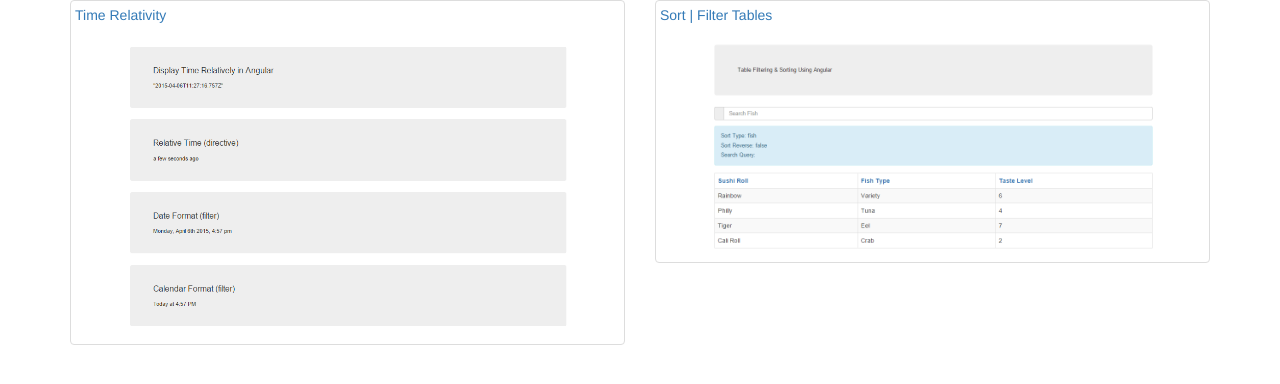
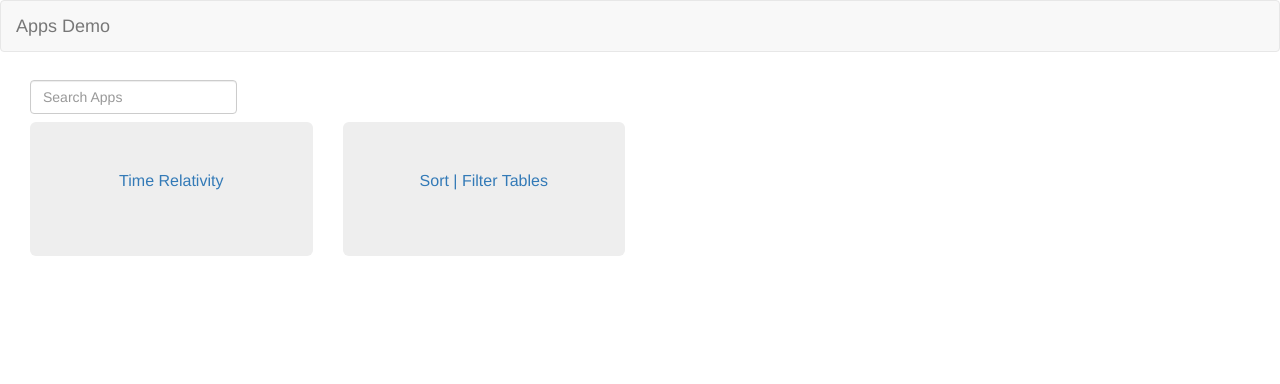
Before and after one commit to AnnamalaiNagappan/annamalainagappan.github.io, a plain HTML site: page index.html in a window 1280 px wide. Drawn offline with Linux system fonts and the light colour scheme.

Commit message:
Use of angularjs on index.html

```diff
--- a/index.html
+++ b/index.html
@@ -3,30 +3,52 @@
   <link rel="stylesheet" href="css/bootstrap.min.css">
   <script src="js/jquery.min.js"></script>
   <script src="js/bootstrap.min.js"></script>
+  <script src="js/angular.min.js"></script>
+  <script src="js/gallery_app.js"></script>
   <style>
-    img {
-      width:450;
+    .gallery_text{
+      text-align: center;
+    }
+    .jumbotron p{
+      font-size: 16px;
     }
   </style>
 </head>
 <body>
-  <div class="container">
-    <div class="row">
+<nav class="navbar navbar-default">
+  <div class="container-fluid">
+    <!-- Brand and toggle get grouped for better mobile display -->
+    <div class="navbar-header">
+      <button type="button" class="navbar-toggle collapsed" data-toggle="collapse" data-target="#bs-example-navbar-collapse-1">
+        <span class="sr-only">Toggle navigation</span>
+        <span class="icon-bar"></span>
+        <span class="icon-bar"></span>
+        <span class="icon-bar"></span>
+      </button>
+      <a class="navbar-brand" href="#">Apps Demo</a>
+    </div>
+    <!-- Collect the nav links, forms, and other content for toggling -->
+    <div class="collapse navbar-collapse" id="bs-example-navbar-collapse-1">
 
-      <div class="col-xs-6 col-md-6">
-        <a href="angular-apps/time_relativity/index.html" class="thumbnail">
-          <p> Time Relativity </p>
-          <img src="images/relative_time.PNG" alt="..." >
+    </div><!-- /.navbar-collapse -->
+  </div><!-- /.container-fluid -->
+</nav>
+  <div class="container-fluid" ng-app="displayApp" ng-controller="galleryController">
+    <form class="navbar-form" role="search">
+      <div class="form-group">
+        <input type="text" class="form-control" placeholder="Search Apps" ng-model="searchApps">
+      </div>
+    </form>
+    <div class="row-fluid">
+      <div class="col-xs-3 col-md-3" ng-repeat="item in gallery_items | filter:searchApps">
+        <a href="{{item.url}}">
+          <div class="jumbotron">
+            <p class="gallery_text"> {{item.title}} </p>
+          </div>
         </a>
       </div>
+    </div>
+  </div>
 
-      <div class="col-xs-6 col-md-6">
-        <a href="angular-apps/sort_filter_tables/index.html" class="thumbnail">
-          <p> Sort | Filter Tables </p>
-          <img src="images/table_filter.PNG" alt="...">
-        </a>
-      </div>
-
-  </div>
 </body>
 </html>
--- /dev/null
+++ b/js/gallery_app.js
@@ -0,0 +1,7 @@
+angular.module('displayApp', [])
+  .controller('galleryController', function($scope) {
+    $scope.gallery_items = [
+      {title: 'Time Relativity', url: 'angular-apps/time_relativity/index.html'},
+      {title: 'Sort | Filter Tables', url: 'angular-apps/sort_filter_tables/index.html'},
+    ];
+  });
```
